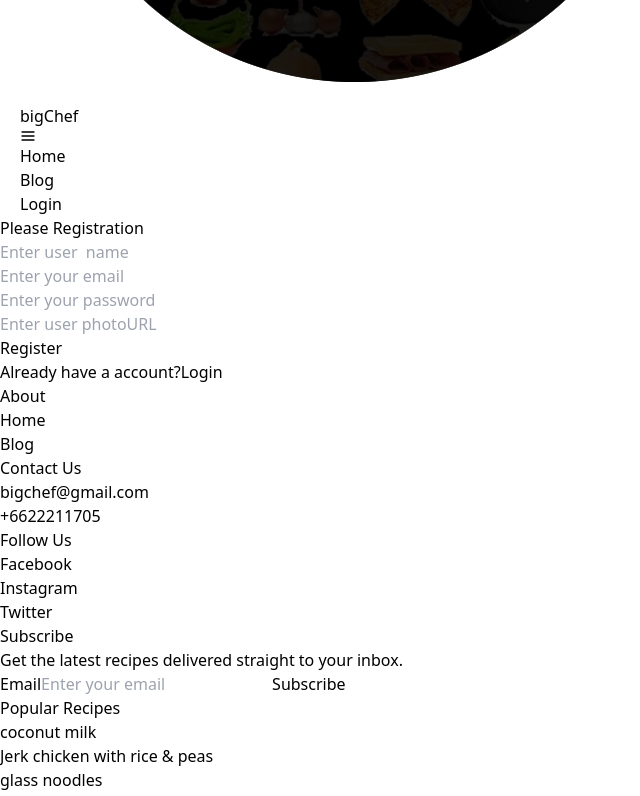
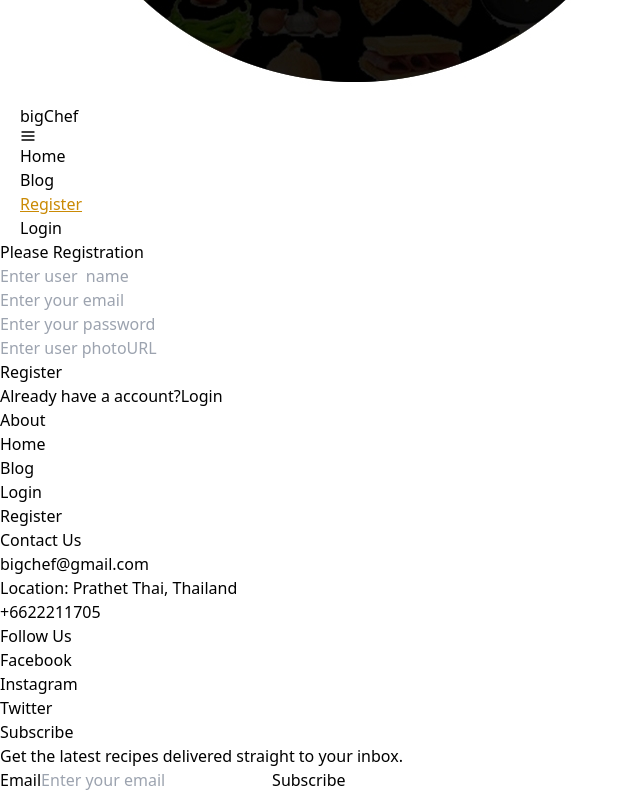
Before and after one commit to sranik28/big-chef, a React (Vite) app: page /register in a window 1280 px wide. Shown: the part 562-1358 px from the top of the page, without its empty margins (0-640 px from the left). Built offline with nearby package versions, Linux system fonts and the light colour scheme; no server answers.

Commit message:
finel update

```diff
--- a/src/components/Footer.jsx
+++ b/src/components/Footer.jsx
@@ -29,6 +29,22 @@ const Footer = () => {
                                             Blog
                                         </Link>
                                     </li>
+                                    <li className="mt-4">
+                                        <Link
+                                            to="/login"
+                                            className="text-base leading-6 text-black hover:text-amber-500"
+                                        >
+                                            Login
+                                        </Link>
+                                    </li>
+                                    <li className="mt-4">
+                                        <Link
+                                            to="/register"
+                                            className="text-base leading-6 text-black hover:text-amber-500"
+                                        >
+                                           Register
+                                        </Link>
+                                    </li>
                                 </ul>
                             </div>
                             <div className="mt-12 md:mt-0">
@@ -42,6 +58,14 @@ const Footer = () => {
                                             className="text-base leading-6 text-black hover:text-amber-500"
                                         >
                                             bigchef@gmail.com
+                                        </Link>
+                                    </li>
+                                    <li>
+                                        <Link
+                                            to="#"
+                                            className="text-base leading-6 text-black hover:text-amber-500"
+                                        >
+                                            Location: Prathet Thai, Thailand
                                         </Link>
                                     </li>
                                     <li className="mt-4">
--- a/src/pages/Header/NavBar.jsx
+++ b/src/pages/Header/NavBar.jsx
@@ -15,7 +15,7 @@ const NavBar = () => {
             <div className="container px-3 flex justify-between items-center py-3">
                 <div className='flex gap-2 items-center'>
                     <img className='w-12' src={logo} alt="" />
-                    <Link to="/"><h2 className="text-2xl font-bold">big<span className="text-yellow-500">Chef</span></h2></Link>
+                    <Link to="/"><h2 className="text-3xl font-bold">big<span className="text-yellow-500">Chef</span></h2></Link>
                 </div>
                 <span className="md:hidden">
                     {
@@ -23,18 +23,21 @@ const NavBar = () => {
                     }
                 </span>
                 <ul className={`flex items-center duration-300 flex-col py-5 md:p-0 text-white bg-opacity-90 md:text-black top-20 bg-black md:bg-transparent w-full md:w-auto md:flex-row gap-6 absolute md:static z-50 ${toggle ? "left-0" : "-left-full"}`}>
-                    <li>
-                        <NavLink to="/" className={({ isActive }) => isActive ? "active" : ""}>Home</NavLink>
+                    <li className='text-xl font-semibold'>
+                        <NavLink  to="/" className={({ isActive }) => isActive ? "active" : ""}>Home</NavLink>
                     </li>
-                    <li>
+                    <li className='text-xl font-semibold'>
                         <NavLink to="/blog" className={({ isActive }) => isActive ? "active" : ""}>Blog</NavLink>
+                    </li>
+                    <li className='text-xl font-semibold'>
+                        <NavLink to="/register" className={({ isActive }) => isActive ? "active" : ""}>Register</NavLink>
                     </li>
                     <li>{
                         user?.photoURL ? <img className="w-[35px] h-[35px] rounded-full" src={user?.photoURL} title={user.displayName} alt="" /> : ""
                     }
                     </li>
                     <li>{
-                        user ? <button onClick={logOut} className="bg-yellow-500 hover:bg-amber-500  px-4 py-2  text-white">LogOut</button> : <button className="bg-yellow-500 hover:bg-amber-500 px-4 py-2 rounded-md text-white"><Link to="/login">Login</Link></button>
+                        user ? <button onClick={logOut} className="bg-yellow-500 hover:bg-amber-500  px-4 py-2  text-white">LogOut</button> : <button className="bg-yellow-500 text-xl font-semibold hover:bg-amber-500 px-4 py-2 rounded-md text-white"><Link to="/login">Login</Link></button>
                     }
                     </li>
                 </ul>
--- a/src/pages/loginsite/Register.jsx
+++ b/src/pages/loginsite/Register.jsx
@@ -20,13 +20,9 @@ const Register = () => {
         const email = e.target.email.value;
         const password = e.target.password.value;
         const photo = e.target.photo.value;
-        // console.log(name, email, password, photo);
-        // -------------
+
         if (!/(?=.*?[A-Z])/.test(password)) {
             setError("At last one uppercase ")
-        }
-        else if (!/(?=.*?[#?!@$%^&*-])/.test(password)) {
-            setError("At last one Character ")
         }
         else if (password.length < 6) {
             setError("please add at least 6 number");
@@ -37,13 +33,13 @@ const Register = () => {
         createUser(email, password)
             .then(result => {
                 const currentUser = result.user;
-                console.log(currentUser)
+
                 updateProfile(currentUser,{displayName:name,photoURL:photo})
                 e.target.reset();
                 setSuccess("User has created successfully");
             })
             .catch(error => {
-                console.log(error);
+
                 setError(error.message)
             })
 
--- a/src/provider/PrivateRouter.jsx
+++ b/src/provider/PrivateRouter.jsx
@@ -7,7 +7,6 @@ import Loading from '../components/Loading';
 const PrivateRouter = ({ children }) => {
     const { loading, user } = useDataGlobally()
     const location = useLocation();
-    console.log(location)
     if (loading) {
         return <Loading />
     }
```
